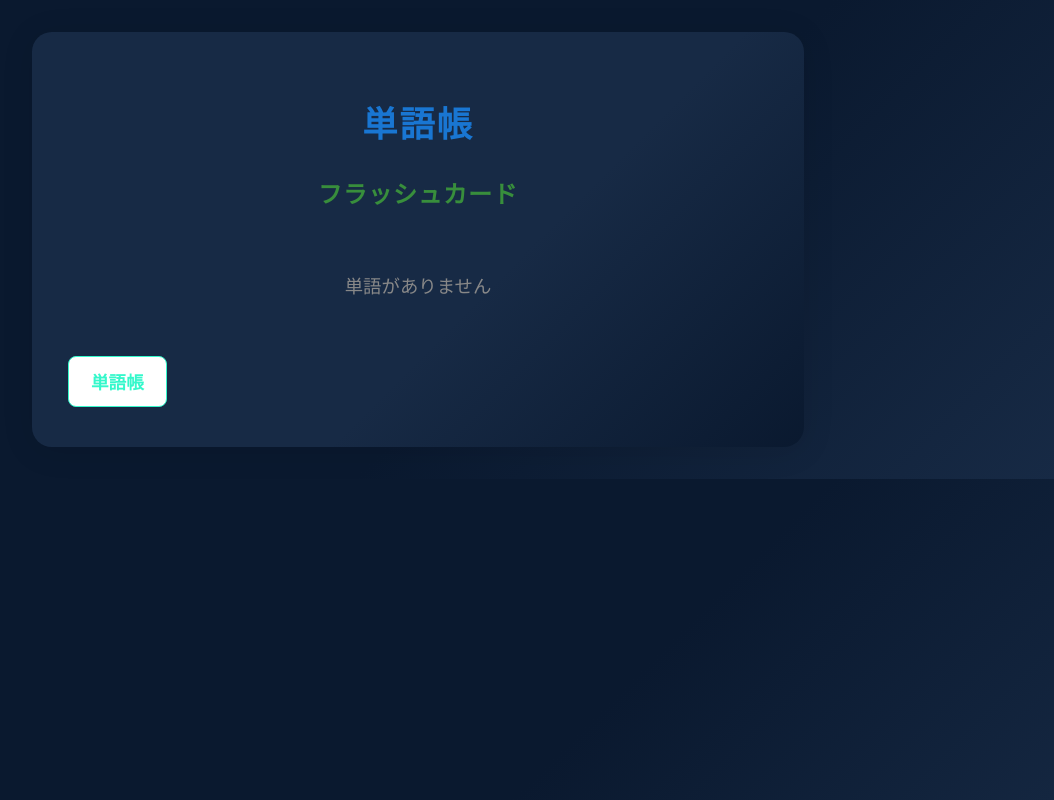
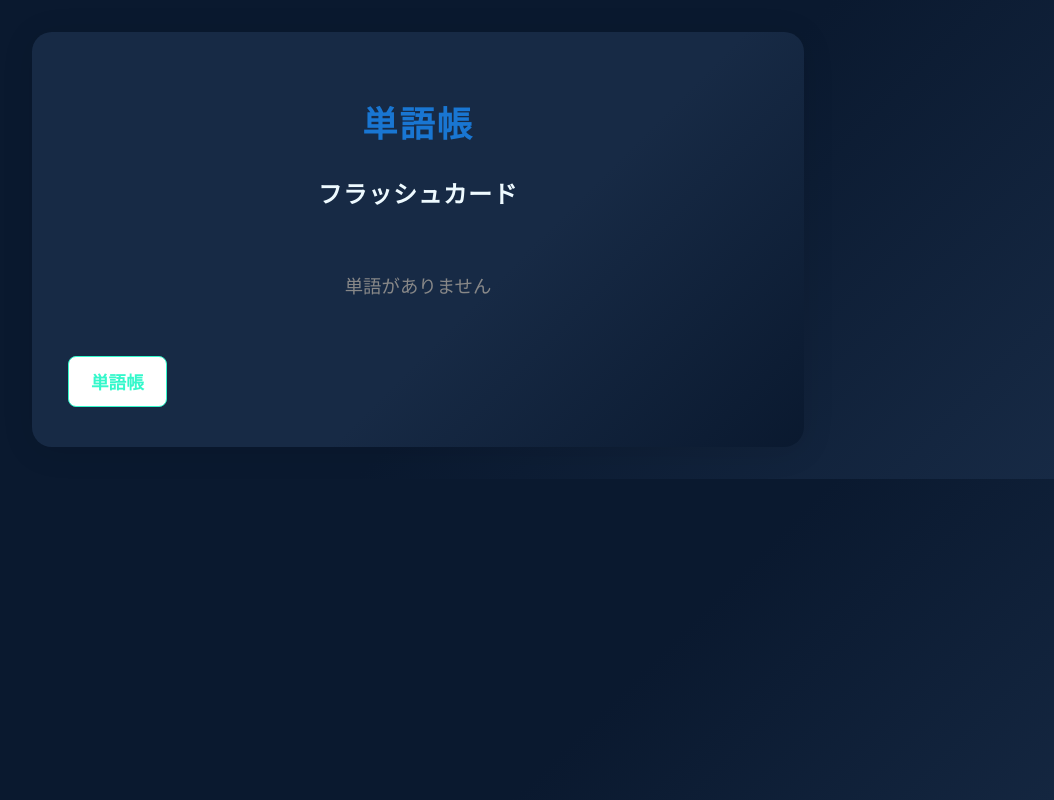
Before and after one commit to kyura1228/word_list, a website built with Vite: page index.html in a window 1280 px wide. Both pictures are taken after a click on the button "フラッシュカード". Shown: the whole page, without its empty margins (222-1276 px from the left). Built offline with nearby package versions, Linux system fonts and the light colour scheme.

Commit message:
h2の色を変更

```diff
--- a/src/style.css
+++ b/src/style.css
@@ -180,7 +180,7 @@ button:hover {
 }
 h2 {
     text-align: center;
-    color: #388e3c;
+    color: var(--color-text);
     margin-bottom: 22px;
     letter-spacing: 1px;
     font-size: 1.5em;
```
